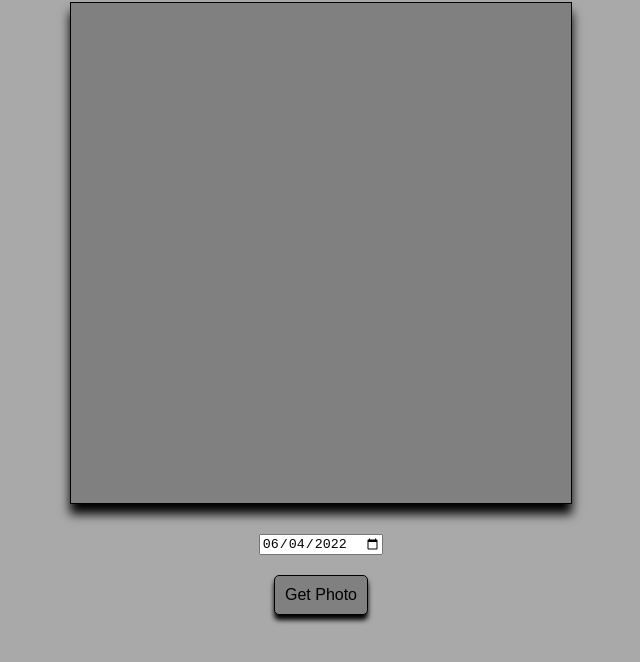
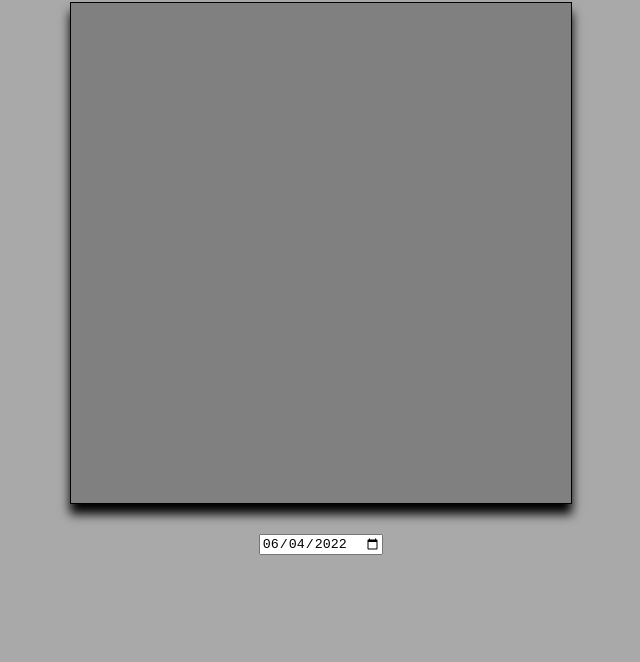
Before and after one commit to johnmal-dev/nasa-apod-app, a plain HTML site: page index.html in a window 1280 px wide. Shown: the part 86-748 px from the top of the page, without its empty margins (319-959 px from the left). Drawn offline with Linux system fonts and the light colour scheme.

Commit message:
delete button

```diff
--- a/index.html
+++ b/index.html
@@ -17,7 +17,6 @@
         <iframe width="420" height="315" src=""></iframe>
       </div>
       <input type="date" name="date" id="date" onchange="getAPOD()" />
-      <div class="btn">Get Photo</div>
       <script src="script.js"></script>
     </div>
   </body>
```
